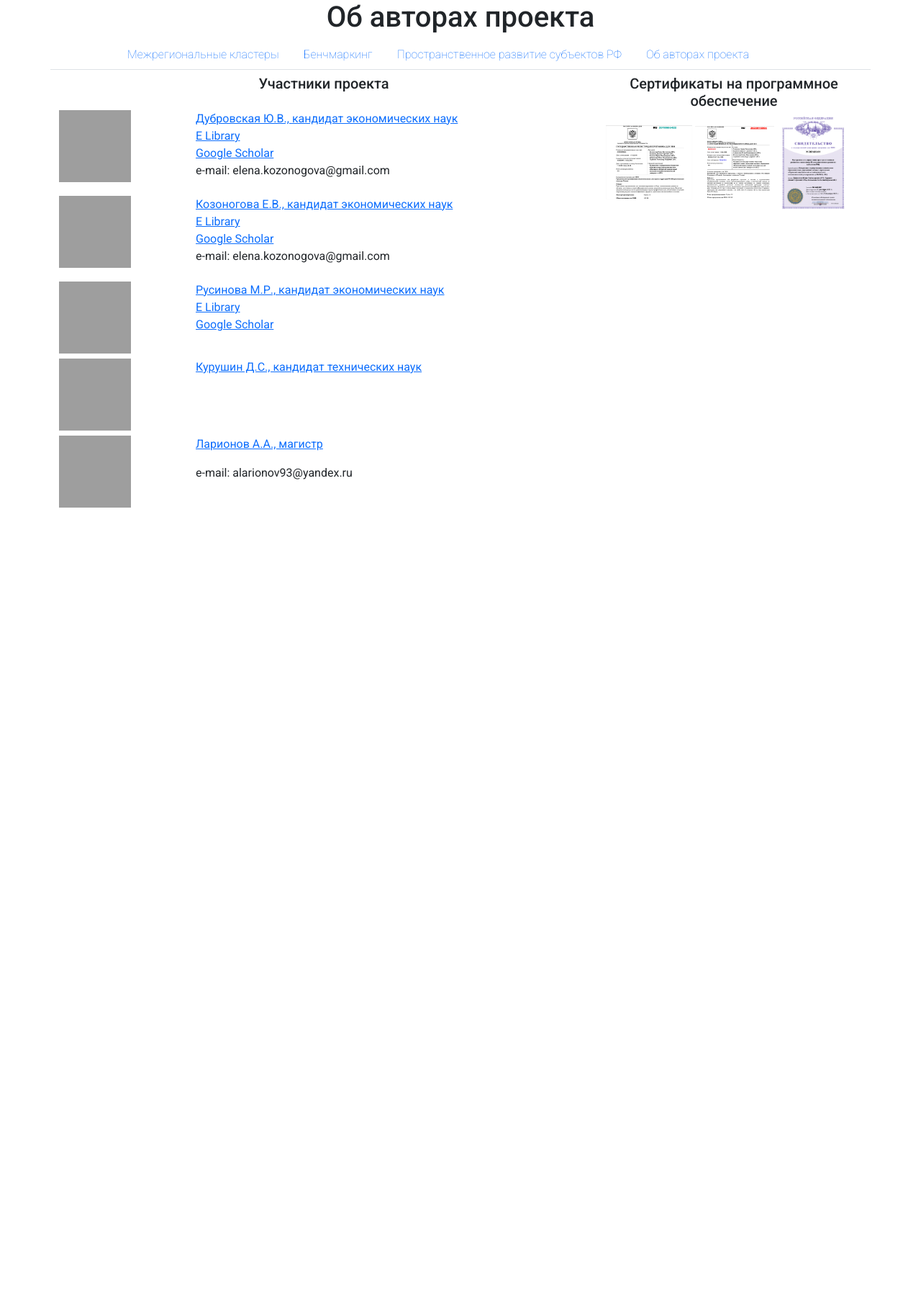
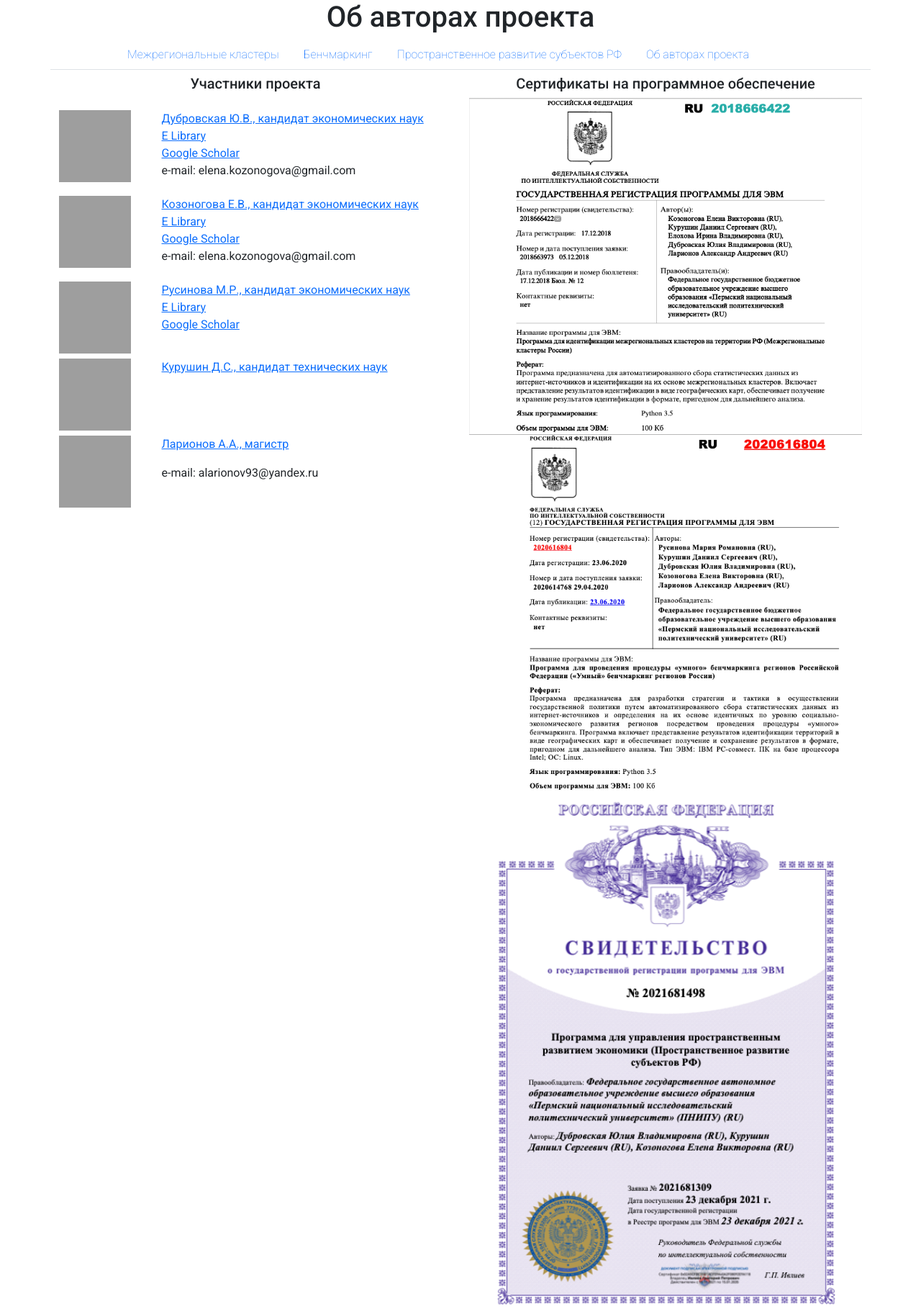
Before and after one commit to ekozonogova/cluster, a Django app: page /about/ in a window 1280 px wide. Shown: the whole page at 72% size. Before the commit the page ends 705 px from the top, so only its background shows below. Run offline with Django 3.2, Linux system fonts and the light colour scheme; some libraries are stand-ins or nearby versions; grey boxes are pictures that could not be loaded.

Commit message:
fixed main region painting, set scale of certificates

```diff
--- a/clusters_web/clusters_core/static/js/benchmark.js
+++ b/clusters_web/clusters_core/static/js/benchmark.js
@@ -128,7 +128,7 @@ function BenchViewModel() {
         $.get($settings.urls.availableRegionsList).then(function (resp) {
             resp = JSON.parse(resp);
             for (key in resp) {
-                self.availableRegions.push(new Region(resp[key],key));
+                self.availableRegions.push(new Region(resp[key][0],key));
             }
             console.log(self.availableRegions());
         }).done(function () {
--- a/clusters_web/clusters_core/templates/about.html
+++ b/clusters_web/clusters_core/templates/about.html
@@ -4,7 +4,7 @@
 {% block content %}
 	<div class="container">
 		<div class="row">
-			<div class="col-sm-8">
+			<div class="col-sm-6">
 				<div class="row" style="margin-bottom: 17px;">
 					<h5 class="text-center">Участники проекта</h5>
 				</div>
@@ -31,8 +31,8 @@
 					</div>
 				{% endfor %}
 			</div>
-			<div class="col-sm-4">
-				<div style="margin-bottom: 7px;">
+			<div class="col-sm-6">
+				<div class="row" style="margin-bottom: 7px;">
 					<h5 class="text-center">Сертификаты на программное обеспечение</h5>
 					<img class="img-responsive" src="{% static 'cert1.png' %}" width="120">
 					<img class="img-responsive" src="{% static 'cert2.png' %}" width="110">
```
